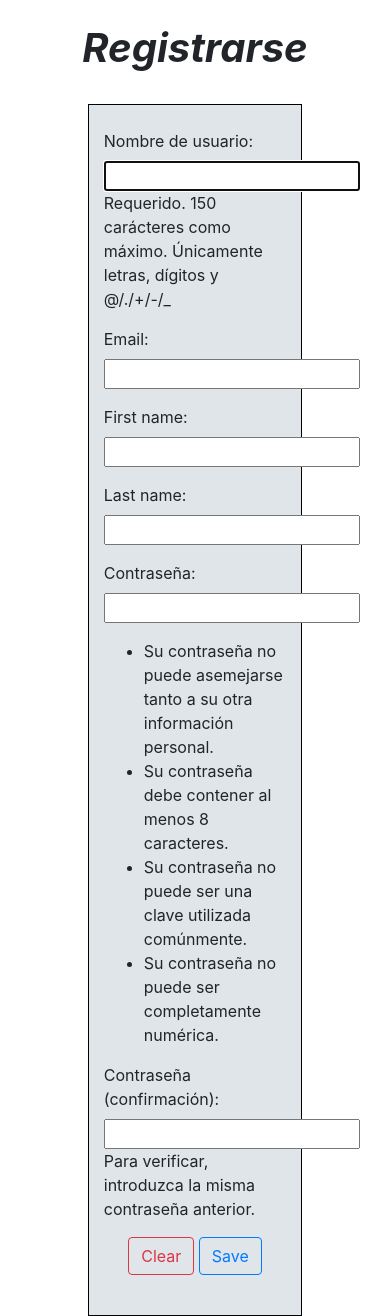
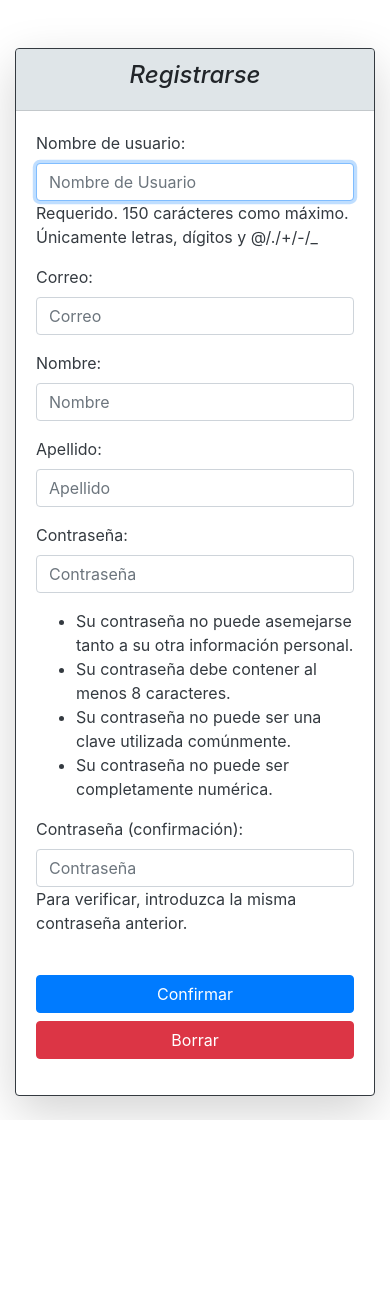
Before and after one commit to AlbertoMaciasGutierrez/PlataformaAnalisisDatosInstagram, a Django app: page /registro/ in a window 390 px wide. Shown: the part 57-1373 px from the top of the page. After the commit the page ends 1177 px from the top, so only its background shows below. Run offline with Django 4.2, Linux system fonts and the light colour scheme.

Commit message:
registro responsive

```diff
--- a/datosUsuarioInstagram/forms.py
+++ b/datosUsuarioInstagram/forms.py
@@ -1,22 +1,47 @@
 from django import forms
 from cuentas.models import Usuario
 from django.contrib.auth.forms import UserCreationForm, AuthenticationForm
+from django.utils.translation import gettext_lazy as _
+
+
+
 
 
 class RegistroForm(UserCreationForm):
-    first_name = forms.CharField(max_length=140, required=True)
-    last_name = forms.CharField(max_length=140, required=False)
-    email = forms.EmailField(required=True)
+    nombre = forms.CharField(max_length=140, required=True)
+    apellido = forms.CharField(max_length=140, required=False)
+    correo = forms.EmailField(required=True)
 
     class Meta:
         model = Usuario
-        fields = ('username','email','first_name','last_name','password1','password2',)
+        fields = ('username','correo','nombre','apellido','password1','password2',)
+
+    def __init__(self, *args, **kwargs):
+        super().__init__(*args, **kwargs)
+        self.fields['username'].widget.attrs.update({'class':'form-control',
+                                                    'placeholder':'Nombre de Usuario'})
+        self.fields['correo'].widget.attrs.update({'class':'form-control',
+                                                    'placeholder':'Correo'})
+        self.fields['nombre'].widget.attrs.update({'class':'form-control',
+                                                    'placeholder':'Nombre'})
+        self.fields['apellido'].widget.attrs.update({'class':'form-control',
+                                                    'placeholder':'Apellido'})
+        self.fields['password1'].widget.attrs.update({'class':'form-control',
+                                                    'placeholder':'Contraseña'})
+        self.fields['password2'].widget.attrs.update({'class':'form-control',
+                                                    'placeholder':'Contraseña'})
+
 
 
 class LoginForm(AuthenticationForm):
+    error_messages = {
+    "invalid_login":"",
+    "inactive": _("This account is inactive."),
+    }
+
     def __init__(self, *args, **kwargs):
         super(LoginForm, self).__init__(*args, **kwargs)
-        self.fields['username'].widget.attrs['class'] ='form-control'
-        self.fields['username'].widget.attrs['placeholder'] ='Nombre de Usuario'
-        self.fields['password'].widget.attrs['class'] ='form-control'
-        self.fields['password'].widget.attrs['placeholder'] ='Contraseña'
+        self.fields['username'].widget.attrs.update({'class':'form-control',
+                                                    'placeholder':'Nombre de Usuario'})
+        self.fields['password'].widget.attrs.update({'class':'form-control',
+                                                    'placeholder':'Contraseña'})
--- a/datosUsuarioInstagram/instagramy_funciones.py
+++ b/datosUsuarioInstagram/instagramy_funciones.py
@@ -3,8 +3,8 @@ from operator import pos
 from instagramy import InstagramUser, InstagramHashTag, InstagramPost, InstagramLocation
 from instagramy.plugins.analysis import analyze_users_popularity
 
-sesion_id = "52174686364%3A6ZaDyhSKSoOurV%3A15"         #Arreglar más adelante el uso de sesión id
-
+sesion_id = "52174686364%3AlOUE15nY2hJRMW%3A15"         #instaanalysistfg      Arreglar más adelante el uso de sesión id
+#sesion_id = "1358918301%3AzuJoghD0FN2DAg%3A24"          #macy_guty
 
 ##--------------------------------------------------------------------##
 ##----------------------------INSTAGRAMUSER---------------------------##
--- a/datosUsuarioInstagram/views.py
+++ b/datosUsuarioInstagram/views.py
@@ -65,13 +65,13 @@ class RegistroUsuario(CreateView):
         password = form.cleaned_data.get('password1')
         usuario = authenticate(username=usuario, password=password)
         login(self.request, usuario)
-       # messages.success(request, "Registro completado correctamente")
+        # messages.success(request, "Registro completado correctamente")
         return redirect('/analisisInsta')
 
     #Pasamos una nueva variable al Template base.html   #QUITAR ESTO PARA LA PRÓXIMA
     def get_context_data(self, **kwargs):
         context = super(RegistroUsuario, self).get_context_data(**kwargs)
-        context['boton_activado'] = False                                      #Si boton_activado es verdadero el botón del buscador funciona, si es falso no
+        #context['boton_activado'] = False                                      #Si boton_activado es verdadero el botón del buscador funciona, si es falso no
         return context
 
 
--- a/templates/registration/login.html
+++ b/templates/registration/login.html
@@ -9,8 +9,8 @@
     <br>
     <div class = "row">
         <div class = "d-flex col-12 col-sm-10 col-md-8 offset-md-2 offset-sm-1 justify-content-around">
-          <div class = "card shadow-lg border-dark" style="max-width: 35rem; min-width: 20rem;">
-            <div class = "card-header font-weight-bold text-center"> <h4><i>Iniciar Sesión</i></h4></div>
+          <div class = "card shadow-lg border-dark" style="max-width: 30rem; min-width: 20rem;">
+            <div class = "card-header font-weight-bold text-center" style="background-color:#c7d1d691"> <h4><i>Iniciar Sesión</i></h4></div>
             <div class = "card-body text-dark">
               <form method="post" action="{% url 'login_usuario' %}">
                 {% csrf_token %}  {%comment%} "{% csrf_token %}" Genera un token único por cada petición, de tal manera que nadie pueda falsificar
@@ -32,7 +32,7 @@
                 <p>Tu cuenta no tiene acceso a esta página. Para seguir,
                 inicie sesión con una cuenta que tenga acceso.</p>
                 {% else %}
-                <p class = "text-info">Por favor, inicia sesión para poder ver esta página.</p>
+                <p class = "text-info">Por favor, inicia sesión para poder usar la aplicación.</p>
                 {% endif %}
               {% endif %}
             </div>
--- a/templates/registration/registrar.html
+++ b/templates/registration/registrar.html
@@ -4,31 +4,34 @@
 
 {% block content %}
 
-    {% if form.errors %}
-        <p>Error al registrar</p>
-    {% endif %}
 
     <div class="container" >
-      <h1 class="text-center "><i><b>Registrarse</b></i></h1>
-      <br>
+        <br>
+        <div class = "row">
+            <div class = "d-flex col-12 col-sm-10 col-md-8 offset-md-2 offset-sm-1 justify-content-around">
+              <div class = "card shadow-lg border-dark" style="max-width: 35rem; min-width: 20rem;">
+                <div class = "card-header font-weight-bold text-center" style="background-color:#c7d1d691"> <h4><i>Registrarse</i></h4></div>
+                <div class = "card-body text-dark">
+                    <form method="post" action="">
+                    {% csrf_token %}  {%comment%} "{% csrf_token %}" Genera un token único por cada petición, de tal manera que nadie pueda falsificar
+                                      la solicitud para el sitio web ya que los falsificadores no poseerán este token, y la aplicación dará un error.
+                                      Bueno para cualquier plantilla que use formularios POST{% endcomment %}
+
+                    {{form.as_p}}
+                    <br>
+                    <button class="btn btn-md btn-primary btn-block" type="submit">Confirmar</button>
+                    <button class="btn btn-md btn-danger btn-block" type ="reset">Borrar</button>
+
+                    </form>
+                    {% if form.errors %}
+                        <p style="color:#f80000">Error al registrar</p>
+                    {% endif %}
+
+                </div>
+            </div>
+        </div>
+
     </div>
+    <br>
 
-    <div class="container" style= "background-color: #E0E5E9; width: 55% ; border: 1px solid #000000; ">
-        <br>
-        <form method="POST" action="">
-            {% csrf_token %}    {%comment%} "{% csrf_token %}" Genera un token único por cada petición, de tal manera que nadie pueda falsificar
-                                la solicitud para el sitio web ya que los falsificadores no poseerán este token, y la aplicación dará un error.
-                                Bueno para cualquier plantilla que use formularios POST{% endcomment %}
-
-            <table>
-                {{form.as_p}}      {#} "{{form.as_table}}": renderizar formularios de Django como tabla {#}
-            </table>
-
-            <div class="boton-login text-center">
-                <input class="btn btn-outline-danger text-center" type = "reset" value = "Clear">
-                <input class="btn btn-outline-primary text-center" type = "submit" value = "Save">
-            </div>
-        </form>
-        <br>
-    </div>
 {% endblock %}
```
